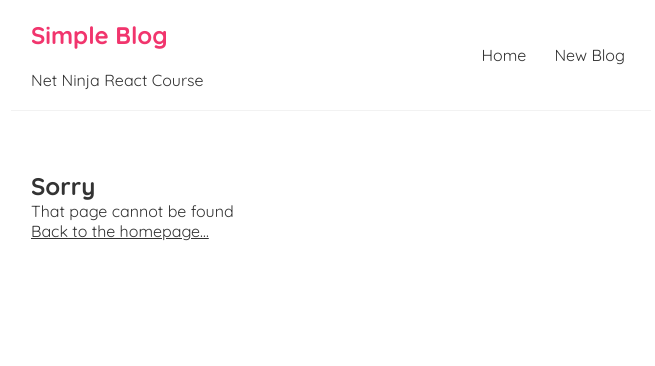
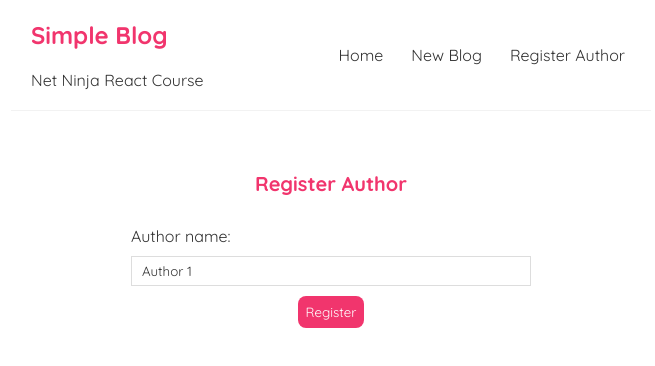
Before and after one commit to wojciechsadlik/react-course-extended, a React (Create React App) app: page /register in a window 1280 px wide. Shown: the top 366 px of the page, without its empty margins (309-964 px from the left). Built offline with nearby package versions, Linux system fonts and the light colour scheme.

Commit message:
registering authors

```diff
--- a/data/db.json
+++ b/data/db.json
@@ -7,5 +7,11 @@
       "date": "2023-01-22T10:18:42.615Z",
       "id": 3
     }
+  ],
+  "authors": [
+    {
+      "author": "Author 1",
+      "id": 1
+    }
   ]
 }
--- a/src/App.tsx
+++ b/src/App.tsx
@@ -5,6 +5,7 @@ import {BrowserRouter as Router, Route, Routes} from 'react-router-dom';
 import Create from './Create';
 import BlogDetails from './BlogDetails';
 import NotFound from './NotFound';
+import Register from './Register';
 
 function App() {
   return (
@@ -16,6 +17,7 @@ function App() {
             <Route path="/" element={<Home />} />
             <Route path="/create" element={<Create />} />
             <Route path="/blogs/:id" element={<BlogDetails />} />
+            <Route path="/register" element={<Register />} />
             <Route path="*" element={<NotFound />} />
           </Routes>
         </div>
--- a/src/Create.tsx
+++ b/src/Create.tsx
@@ -5,7 +5,7 @@ import {IBlogEntryPost} from './IBlogEntry';
 const Create = () => {
   const [title, setTitle] = useState("");
   const [body, setBody] = useState("");
-  const [author, setAuthor] = useState("author1");
+  const [author, setAuthor] = useState("Author 1");
   const [isPending, setIsPending] = useState(false);
   const navigate = useNavigate();
 
@@ -24,6 +24,8 @@ const Create = () => {
       console.log("new blog added");
 
       navigate("/");
+    }).catch((e) => {
+      console.log(e);
     });
   }
 
--- a/src/Navbar.tsx
+++ b/src/Navbar.tsx
@@ -11,6 +11,7 @@ const Navbar = () => {
       <div className="links">
         <Link to="/">Home</Link>
         <Link to="/create">New Blog</Link>
+        <Link to="/register">Register Author</Link>
       </div>
     </nav>
   );
--- /dev/null
+++ b/src/Register.tsx
@@ -0,0 +1,46 @@
+import React, { SyntheticEvent, useState } from 'react';
+import { useNavigate } from 'react-router-dom';
+
+const Register = () => {
+  const [author, setAuthor] = useState("Author 1");
+  const [isPending, setIsPending] = useState(false);
+  const navigate = useNavigate();
+
+  const handleSubmit = (e: SyntheticEvent) => {
+    e.preventDefault();
+
+    setIsPending(true);
+
+    fetch("http://localhost:8000/authors", {
+      method: "POST",
+      headers: {"Content-Type": "application/json"},
+      body: JSON.stringify({author: author})
+    }).then(() => {
+      setIsPending(false);
+      console.log("new author registered");
+
+      navigate("/");
+    }).catch((e) => {
+      console.log(e);
+    });
+  };
+
+  return (
+    <div className="register">
+      <h2>Register Author</h2>
+      <form onSubmit={handleSubmit}>
+        <label>Author name:</label>
+        <input
+          type="text"
+          required
+          value={author}
+          onChange={(e) => setAuthor(e.target.value)}
+        />
+        { !isPending && <button>Register</button> }
+        { isPending && <button disabled>Adding Author...</button> }
+      </form>
+    </div>
+  );
+}
+
+export default Register;
--- a/src/index.css
+++ b/src/index.css
@@ -109,3 +109,35 @@
   border-radius: 8px;
   cursor: pointer;
 }
+
+/* register author form */
+.register {
+  max-width: 400px;
+  margin: 0 auto;
+  text-align: center;
+}
+.register label {
+  text-align: left;
+  display: block;
+}
+.register h2 {
+  font-size: 20px;
+  color: #f1356d;
+  margin-bottom: 30px;
+}
+.register input {
+  width: 100%;
+  padding: 6px 10px;
+  margin: 10px 0;
+  border: 1px solid #ddd;
+  box-sizing: border-box;
+  display: block;
+}
+.register button {
+  background: #f1356d;
+  color: #fff;
+  border: 0;
+  padding: 8px;
+  border-radius: 8px;
+  cursor: pointer;
+}
```
